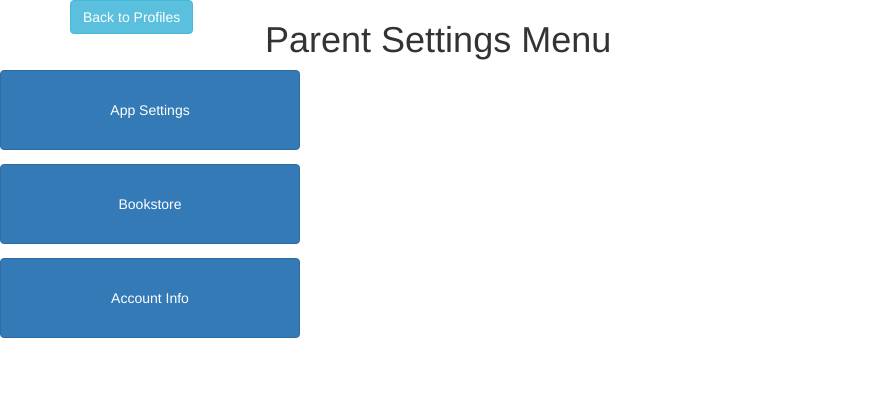
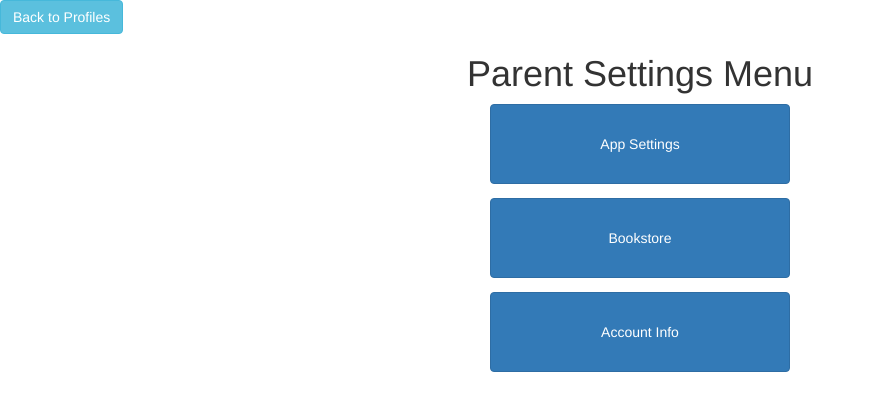
Before and after one commit to amckay13/TA05, a PHP site: page /settingsMenu.php in a window 1280 px wide. Shown: the top 411 px of the page, without its empty margins (0-874 px from the left). Run offline with PHP 8.4, Linux system fonts and the light colour scheme.

Commit message:
Cleaned up bootstrap

```diff
--- a/settingsMenu.php
+++ b/settingsMenu.php
@@ -6,18 +6,13 @@
     </head>
 
     <body>
-        <div class="container">
-            <div class="row">
-                <div class="col-sm-2">
-                    <a class="btn btn-info" href="login.php" role="button">Back to Profiles</a>
-                </div>
-                <div class="col-sm-10">
-                    <h1 class="h1">Parent Settings Menu</h1>
-                </div>
-            </div>
+        <a class="btn btn-info" href="login.php" role="button">Back to Profiles</a>
+
+        <div class="container text-center">
+            <h1 class="h1">Parent Settings Menu</h1>
         </div>
 
-        <div class="center-block">
+        <div class="container text-center">
             <form action="settings.php" method="post">
                 <input type="submit" value="App Settings" class="btn btn-primary" style="width:300px; height:80px;">
             </form>
```
Also changed, not shown: info.php (+5 -10 lines), settings.php (+4 -9 lines), store.php (+5 -10 lines).
